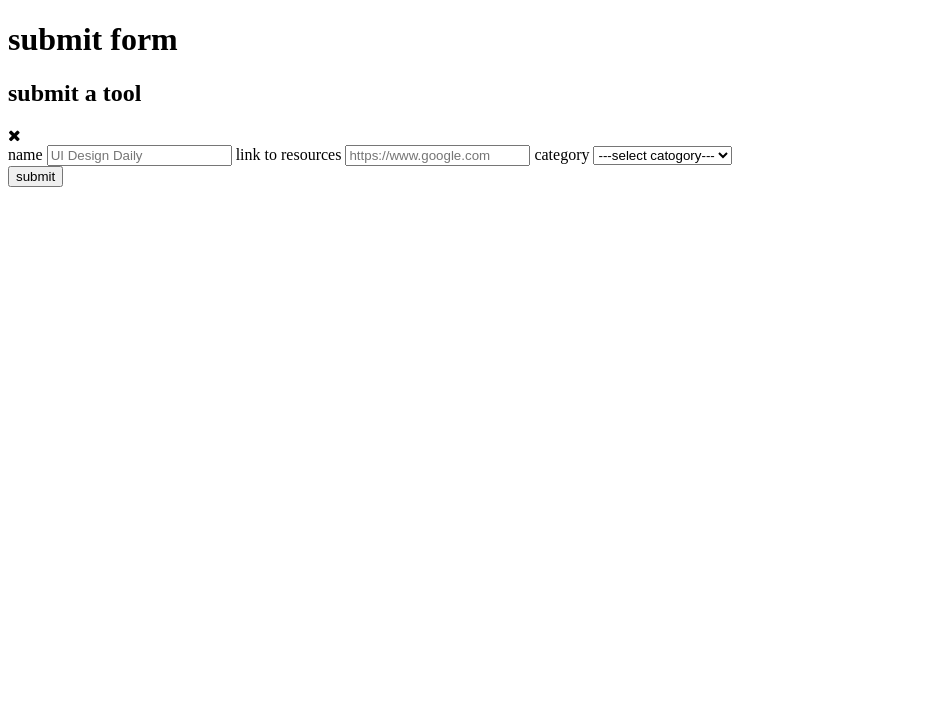
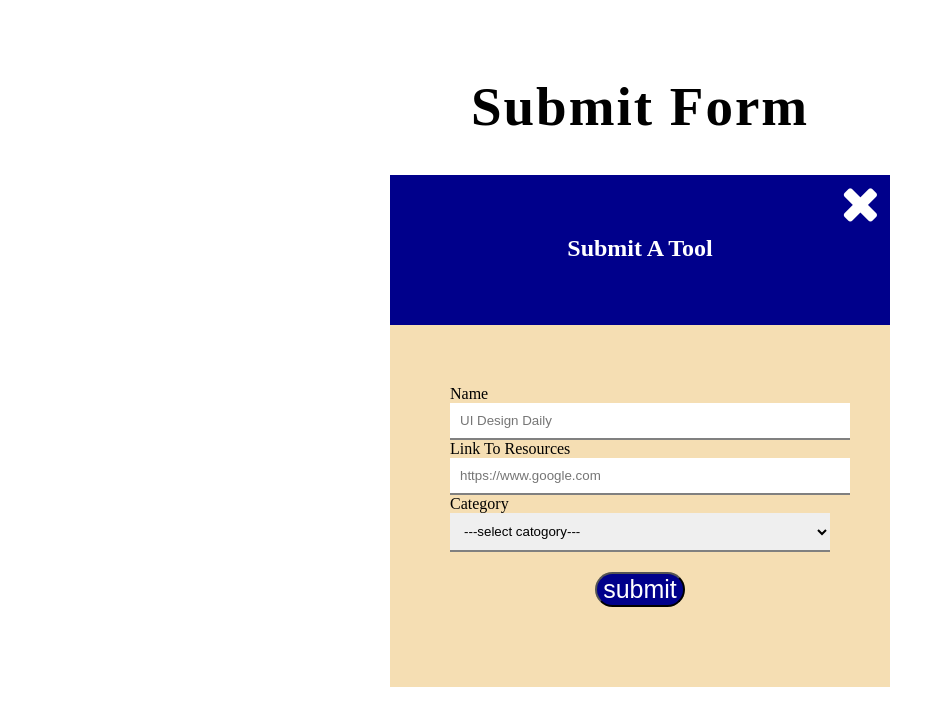
Before and after one commit to darshan2429/darshan.github.io, a plain HTML site: page index.html in a window 1280 px wide. Shown: the whole page, without its empty margins (0-945 px from the left). Drawn offline with Linux system fonts and the light colour scheme.

Commit message:
Update index.html

```diff
--- a/index.html
+++ b/index.html
@@ -2,7 +2,7 @@
 <html>
     <head>
         <title >WebPage</title>
-        <link rel="stylesheet" href="webpageStyle.css">
+        <link rel="stylesheet" href="index.css">
         <link rel="stylesheet" href="https://cdnjs.cloudflare.com/ajax/libs/font-awesome/4.7.0/css/font-awesome.min.css">
     </head>
     <body>
```
